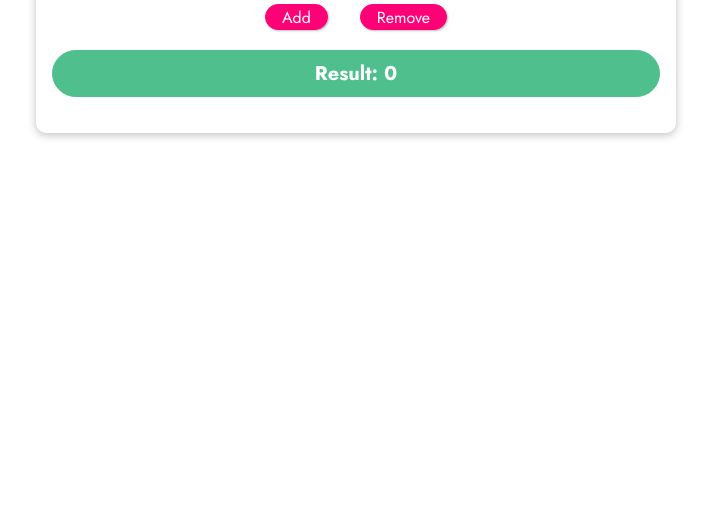
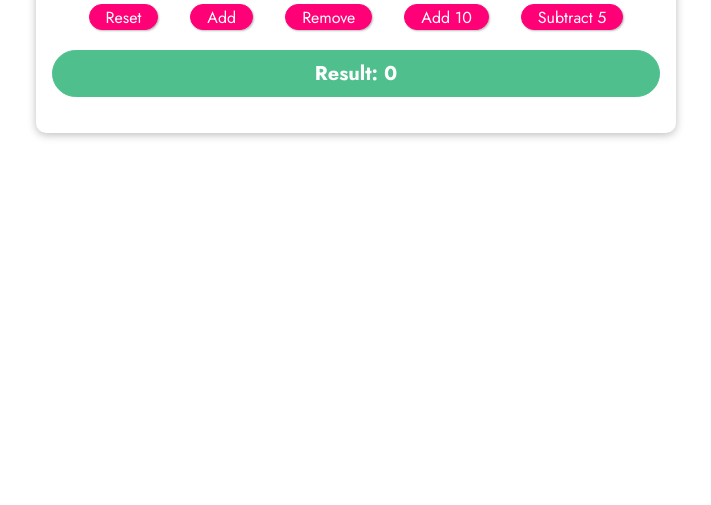
Before and after one commit to immark3/vuejs, a plain HTML site: page index.html in a window 1280 px wide. Shown: the part 295-800 px from the top of the page, without its empty margins (284-995 px from the left). Drawn offline with nearby package versions, Linux system fonts and the light colour scheme.

Commit message:
vue events with Arguments

```diff
--- a/app.js
+++ b/app.js
@@ -14,6 +14,18 @@ const app = Vue.createApp({
         this.counter = 0;
       }
     },
+    addMore(num) {
+      this.counter = this.counter + num;
+    },
+    removeMore(num) {
+      this.counter = this.counter - num;
+      if (this.counter < 0) {
+        this.counter = 0;
+      }
+    },
+    reset() {
+      this.counter = 0;
+    },
   },
 });
 
--- a/index.html
+++ b/index.html
@@ -20,8 +20,11 @@
       <h2>Events in Action</h2>
       <!-- <button v-on:click="counter++">Add</button>
       <button v-on:click="counter = counter - 1">Remove</button> -->
+      <button v-on:click="reset">Reset</button>
       <button v-on:click="add">Add</button>
       <button v-on:click="remove">Remove</button>
+      <button v-on:click="addMore(10)">Add 10</button>
+      <button v-on:click="removeMore(5)">Subtract 5</button>
       <p>Result: {{ counter }}</p>
     </section>
   </body>
```
